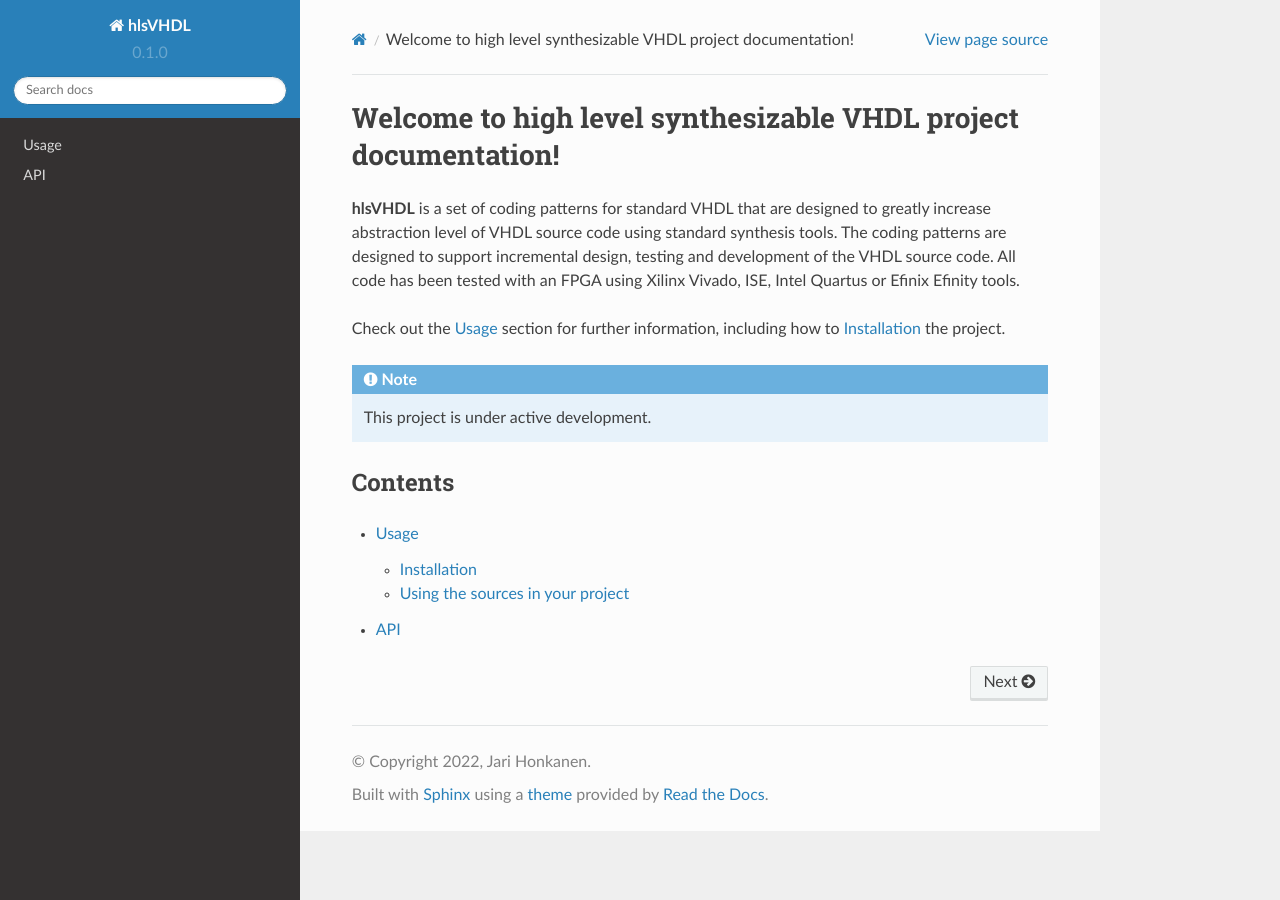
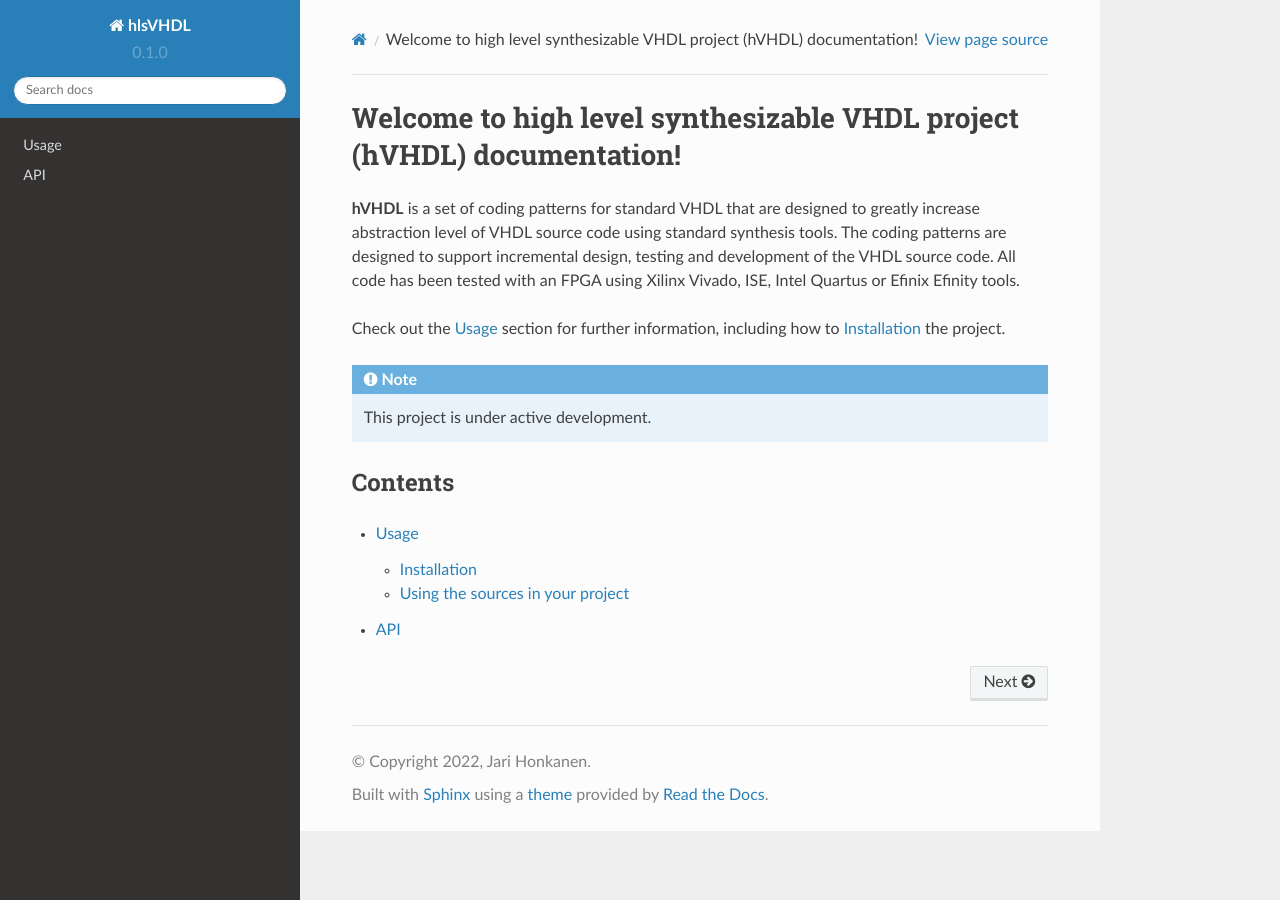
Before and after one commit to hVHDL/hVHDL, a Sphinx documentation site: the page built from docs/source/index.rst, in a window 1280 px wide. Built offline with Sphinx 7.4.7 and the Read the Docs theme 2.0.0, drawn with Linux system fonts in a browser that asks for light colours; pages that are not in the unit, such as notebooks, are missing from menus.

Commit message:
Update index.rst

```diff
--- a/docs/source/index.rst
+++ b/docs/source/index.rst
@@ -1,7 +1,7 @@
-Welcome to high level synthesizable VHDL project documentation!
+Welcome to high level synthesizable VHDL project (hVHDL) documentation!
 ===================================
 
-**hlsVHDL** is a set of coding patterns for standard VHDL that are designed to greatly increase abstraction level of VHDL source code using standard synthesis tools. The coding patterns are designed to support incremental design, testing and development of the VHDL source code. All code has been tested with an FPGA using Xilinx Vivado, ISE, Intel Quartus or Efinix Efinity tools.
+**hVHDL** is a set of coding patterns for standard VHDL that are designed to greatly increase abstraction level of VHDL source code using standard synthesis tools. The coding patterns are designed to support incremental design, testing and development of the VHDL source code. All code has been tested with an FPGA using Xilinx Vivado, ISE, Intel Quartus or Efinix Efinity tools.
 
 Check out the :doc:`usage` section for further information, including
 how to :ref:`installation` the project.
```
